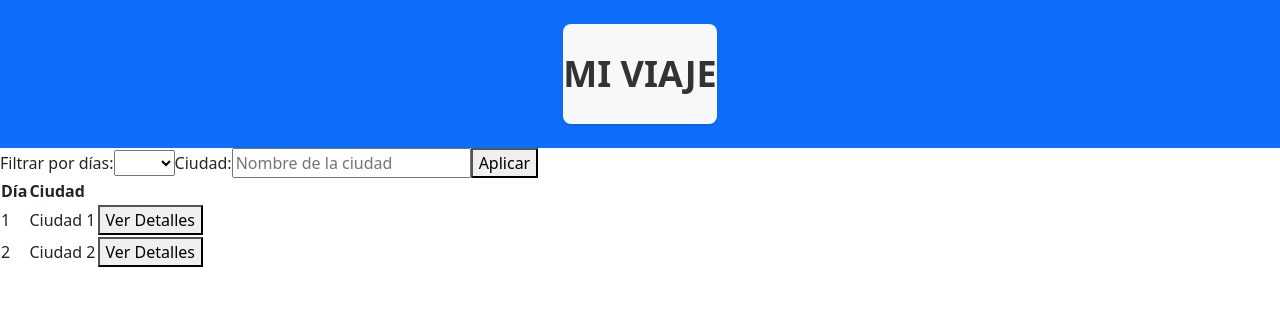
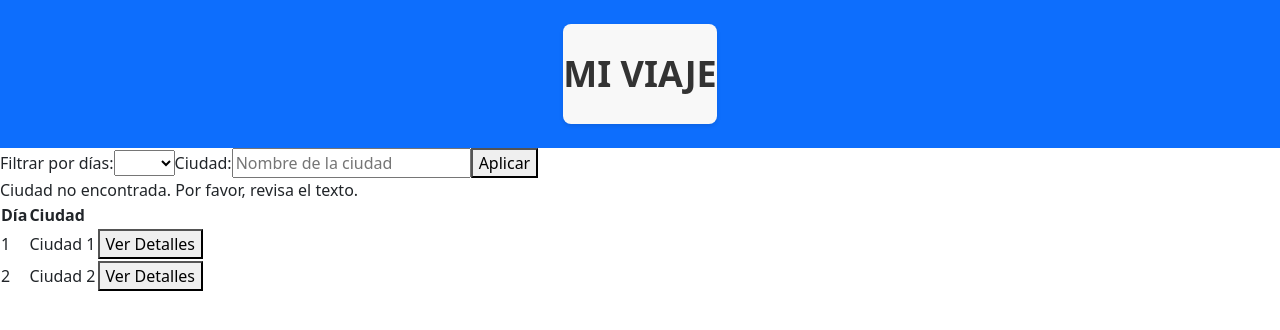
Before and after one commit to JAlbertbos/codeFlowMiViajeP4Ang, an Angular app: page /mi-viaje in a window 1280 px wide. Both pictures are taken after a click on the button "Aplicar". Shown: the top 330 px of the page. Built offline with nearby package versions, Linux system fonts and the light colour scheme.

Commit message:
pipe correcto

```diff
--- a/src/app/days/days.component.html
+++ b/src/app/days/days.component.html
@@ -1,5 +1,5 @@
 <label for="filterType">Filtrar por días:</label>
-<select [(ngModel)]="selectedFilter" id="filterType">
+<select [(ngModel)]="selectedFilter" id="filterType" (change)="onDaySelect()">
   <option value="day1">Día 1</option>
   <option value="day2">Día 2</option>
   <option value="day3">Día 3</option>
@@ -12,6 +12,7 @@
 
 <button (click)="applyFilter()">Aplicar</button>
 
+<div *ngIf="errorMessage" class="error-message">{{ errorMessage }}</div>
 
 <table class="day-list">
     <thead>
--- a/src/app/days/days.component.ts
+++ b/src/app/days/days.component.ts
@@ -1,6 +1,5 @@
 import { Component } from '@angular/core';
 import { City, tripDays } from '../data/data';
-import { FormsModule } from '@angular/forms';
 
 @Component({
   selector: 'app-days',
@@ -14,6 +13,7 @@ export class DaysComponent {
   filterCity: string = '';
   selectedFilter: string = 'city';
   filterValue: string = '';
+  errorMessage: string | null = null;
 
 
   // Función para mostrar los detalles del día seleccionado
@@ -21,11 +21,36 @@ export class DaysComponent {
     this.selectedDay = day;
   }
 
-  // Función para filtrar
+
+  // Función para filtrar la búsqueda
   applyFilter() {
+    if (this.selectedFilter === 'city') {
+      // Buscar la ciudad relacionada con el texto ingresado
+      const filteredCity = tripDays.find(day => day.cityName.toLowerCase() === this.filterValue.toLowerCase());
 
+      if (filteredCity) {
+        // Establecer la ciudad encontrada como día seleccionado
+        this.selectedDay = filteredCity;
+        this.errorMessage = null;
+      } else {
+        // Mostrar un mensaje de error si no se encuentra la ciudad
+        this.selectedDay = null;
+        this.errorMessage = "Ciudad no encontrada. Por favor, revisa el texto.";
+      }
+    } else {
+      // Reiniciar la lista de días y el mensaje de error
+      this.days = tripDays;
+      this.errorMessage = null;
+    }
   }
 
-
+   // Función para filtrar día seleccionado desde el desplegable
+   onDaySelect() {
+    const selectedDayNumber = parseInt(this.selectedFilter.replace('day', ''), 10);
+    const selectedDay = this.days.find(day => day.dayNumber === selectedDayNumber);
+    if (selectedDay) {
+      this.showDetail(selectedDay);
+    }
+  }
 
 }
```
